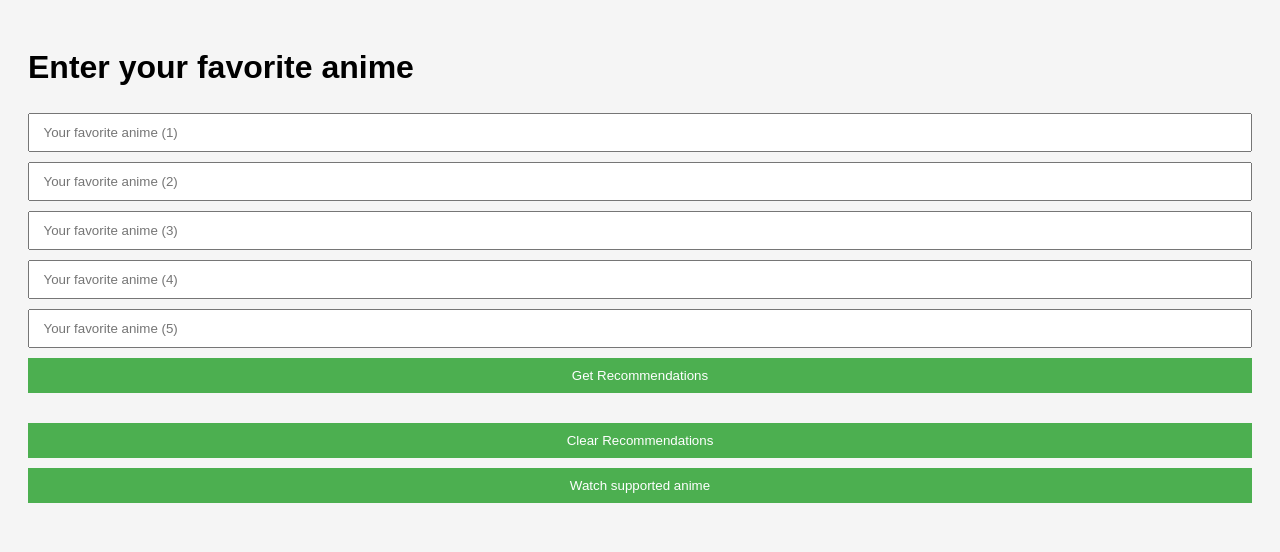
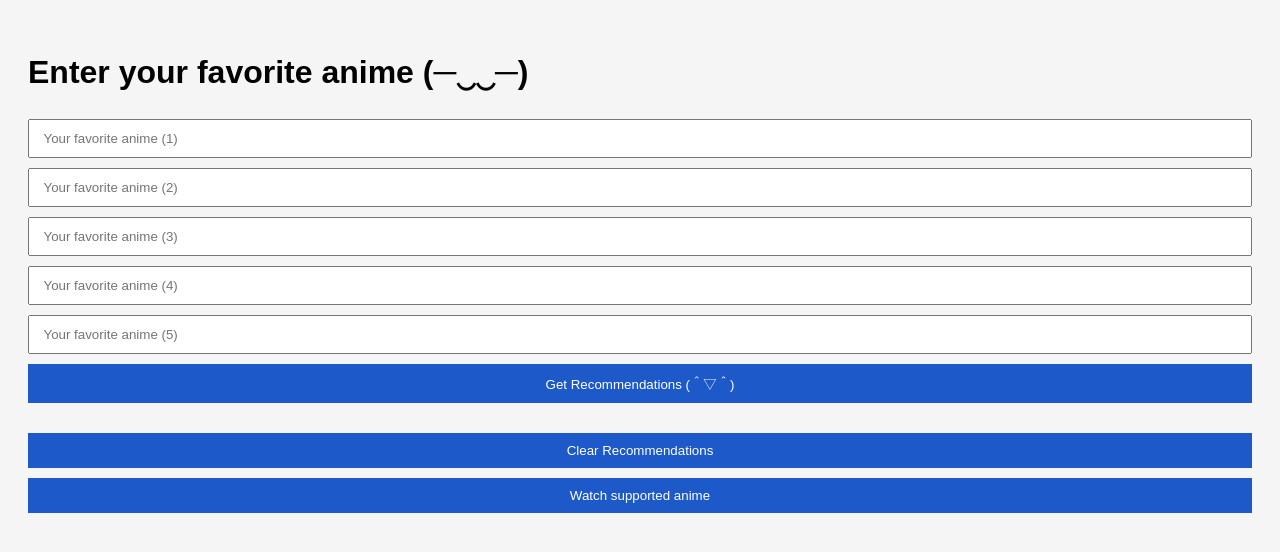
Before and after one commit to shidktbw/anime-recommend, a Flask app: page / in a window 1280 px wide. Shown: the top 552 px of the page. Run offline with Flask 3, Linux system fonts and the light colour scheme; parts of the project's set-up code (start-up, migrations or seed data) failed here and were passed over.

Commit message:
Update index.html

```diff
--- a/web/templates/index.html
+++ b/web/templates/index.html
@@ -1,7 +1,7 @@
 <!DOCTYPE html>
 <html>
 <head>
-    <title>Аниме Рекомендации</title>
+    <title>main</title>
     <style>
         body {
             font-family: Arial, sans-serif;
@@ -21,13 +21,13 @@
         }
         button {
             width: 100%;
-            background-color: #4CAF50;
+            background-color: #1d59c9;
             color: white;
             border: none;
             transition: 0.3s;
         }
         button:hover {
-            background-color: #45a049;
+            background-color: #1d59c9;
         }
         ul {
             list-style-type: none;
@@ -42,19 +42,19 @@
             color: #333;
         }
         a:hover {
-            color: #4CAF50;
+            color: #1d59c9;
         }
     </style>
 </head>
 <body>
     <form method="POST">
-        <h1>Enter your favorite anime</h1>
+        <h1>Enter your favorite anime (─‿‿─)</h1>
         <input type="text" name="anime" placeholder=" Your favorite anime (1)" required>
         <input type="text" name="anime" placeholder=" Your favorite anime (2)">
         <input type="text" name="anime" placeholder=" Your favorite anime (3)">
         <input type="text" name="anime" placeholder=" Your favorite anime (4)">
         <input type="text" name="anime" placeholder=" Your favorite anime (5)">
-        <button type="submit">Get Recommendations</button>
+        <button type="submit">Get Recommendations (＾▽＾)</button>
     </form>
     <a href="/"><button>Clear Recommendations</button></a>
     <a href="/supported_anime"><button>Watch supported anime</button></a>
```
